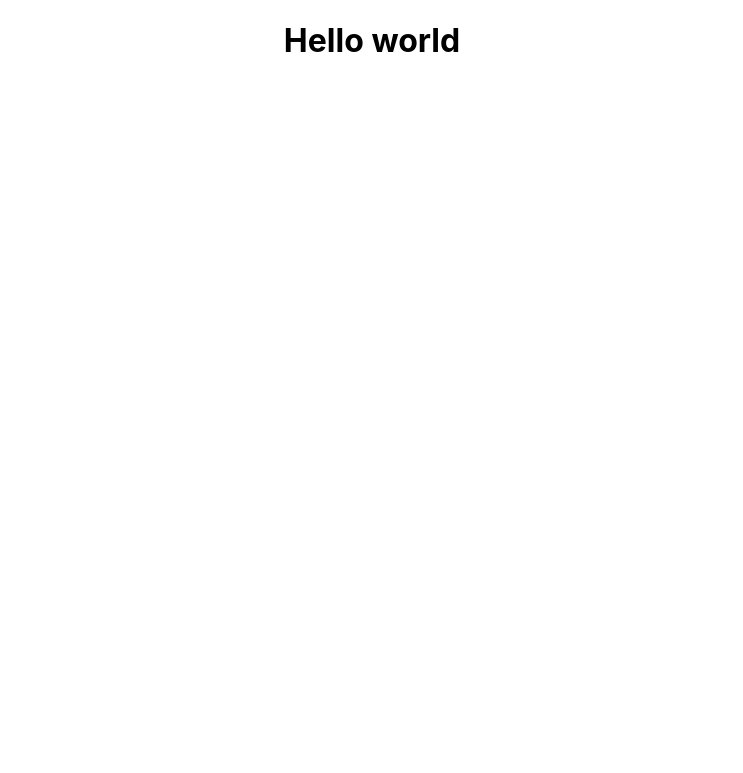
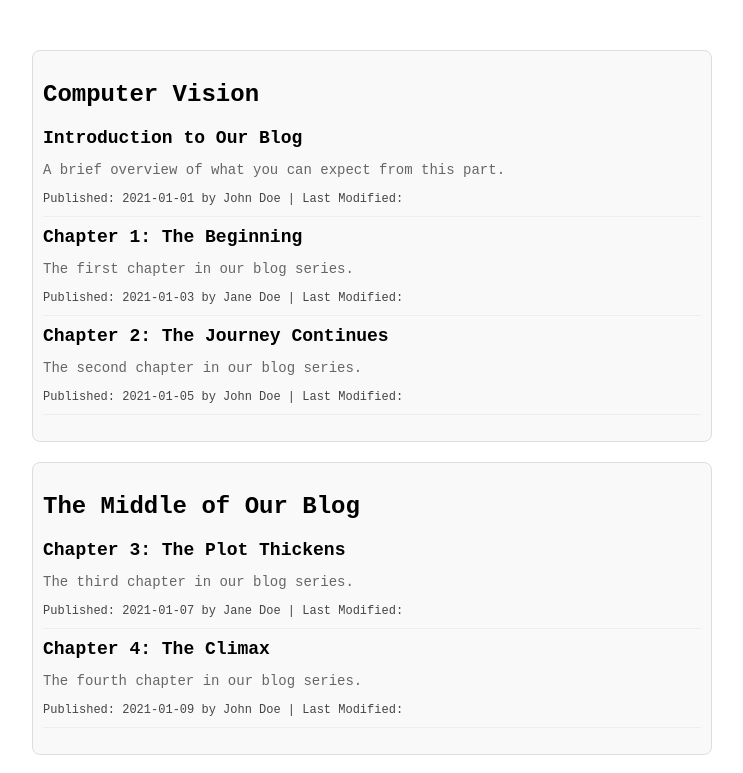
Before and after one commit to bsmsultani/bsmsultani.github.io, a React (Create React App) app: page / in a window 1280 px wide. Shown: the top 773 px of the page, without its empty margins (268-1011 px from the left). Built offline with nearby package versions, Linux system fonts and the light colour scheme.

Commit message:
home page scaffold

```diff
--- a/package.json
+++ b/package.json
@@ -17,7 +17,8 @@
     "build": "react-scripts build",
     "test": "react-scripts test",
     "eject": "react-scripts eject",
-    "deploy" : "gh-pages -d build"
+    "deploy" : "gh-pages -d build",
+    "predeploy": "npm run build"
   },
   "eslintConfig": {
     "extends": [
--- a/src/App.css
+++ b/src/App.css
@@ -1,38 +1,3 @@
 .App {
-  text-align: center;
+  font-family: 'Courier New', Courier, monospace;
 }
-
-.App-logo {
-  height: 40vmin;
-  pointer-events: none;
-}
-
-@media (prefers-reduced-motion: no-preference) {
-  .App-logo {
-    animation: App-logo-spin infinite 20s linear;
-  }
-}
-
-.App-header {
-  background-color: #282c34;
-  min-height: 100vh;
-  display: flex;
-  flex-direction: column;
-  align-items: center;
-  justify-content: center;
-  font-size: calc(10px + 2vmin);
-  color: white;
-}
-
-.App-link {
-  color: #61dafb;
-}
-
-@keyframes App-logo-spin {
-  from {
-    transform: rotate(0deg);
-  }
-  to {
-    transform: rotate(360deg);
-  }
-}
--- a/src/App.js
+++ b/src/App.js
@@ -1,10 +1,40 @@
-import logo from './logo.svg';
+import React from 'react';
 import './App.css';
+import TableOfContents from './components/TableOfContents';
 
 function App() {
+  const sections = [
+    {
+      "Section 1": "Computer Vision",
+      "Description": "A brief overview of what you can expect from this section.",
+      "Parts" : [
+        { title: 'Introduction to Our Blog', "Description": "A brief overview of what you can expect from this part.", "Date_Published": "2021-01-01" , "Author": "John Doe" , "Date Modified": "2021-01-02" },
+        { title: 'Chapter 1: The Beginning', "Description": "The first chapter in our blog series.", "Date_Published": "2021-01-03" , "Author": "Jane Doe" , "Date Modified": "2021-01-04" },
+        { title: 'Chapter 2: The Journey Continues', "Description": "The second chapter in our blog series.", "Date_Published": "2021-01-05" , "Author": "John Doe" , "Date Modified": "2021-01-06" }
+      ]
+    },
+
+    {
+      "Section 2": "The Middle of Our Blog",
+      "Description": "A brief overview of what you can expect from this section.",
+      "Parts" : [
+        { title: 'Chapter 3: The Plot Thickens', "Description": "The third chapter in our blog series.", "Date_Published": "2021-01-07" , "Author": "Jane Doe" , "Date Modified": "2021-01-08" },
+        { title: 'Chapter 4: The Climax', "Description": "The fourth chapter in our blog series.", "Date_Published": "2021-01-09" , "Author": "John Doe" , "Date Modified": "2021-01-10" }
+      ]
+    },
+
+    {
+      "Section 3": "The End of Our Blog",
+      "Description": "A brief overview of what you can expect from this section.",
+      "Parts" : [
+        { title: 'Chapter 5: The End', "Description": "The final chapter in our blog series.", "Date_Published": "2021-01-11" , "Author": "Jane Doe" , "Date Modified": "2021-01-12" }
+      ]
+    }
+  ];
+
   return (
     <div className="App">
-      <h1> Hello world</h1>
+      <TableOfContents sections={sections} />
     </div>
   );
 }
--- /dev/null
+++ b/src/components/TableOfContents.css
@@ -0,0 +1,43 @@
+/* TableOfContents.css */
+.toc-main-container {
+  margin-left : 300px;
+  margin-right: 300px;
+  margin-top: 50px;
+  margin-bottom: 10px;
+  display: flex;
+  flex-direction: column;
+  gap: 20px;
+}
+
+.toc-section-container {
+  padding: 10px;
+  background-color: #f9f9f9;
+  border: 1px solid #ddd;
+  border-radius: 8px;
+}
+
+.toc-list {
+  list-style: none;
+  padding: 0;
+}
+
+.toc-item {
+  margin-bottom: 10px;
+  padding-bottom: 10px;
+  border-bottom: 1px solid #eee;
+}
+
+.toc-item strong {
+  font-size: 18px;
+}
+
+.toc-item p {
+  font-size: 14px;
+  color: #666;
+}
+
+.toc-item div {
+  font-size: 12px;
+  color: #444;
+  margin-top: 5px;
+}
--- /dev/null
+++ b/src/components/TableOfContents.js
@@ -0,0 +1,36 @@
+import React, { useState } from 'react';
+import './TableOfContents.css';
+
+const TableOfContents = ({ sections }) => {
+  const [openSectionIndex, setOpenSectionIndex] = useState(null);
+
+  const toggleSection = (index) => {
+    setOpenSectionIndex(openSectionIndex === index ? null : index);
+  };
+
+  return (
+    <div className="toc-main-container">
+      {sections.map((section, index) => (
+        <div key={index} className="toc-section-container">
+          <h2 className="toc-header">
+            {section[Object.keys(section)[0]]}
+          </h2>
+            <ul className="toc-list">
+              {section.Parts.map((part, partIndex) => (
+                <li key={partIndex} className="toc-item">
+                  <strong>{part.title}</strong>
+                  <p>{part.Description}</p>
+                  <div>
+                    <span>Published: {part.Date_Published} by {part.Author}</span>
+                    <span> | Last Modified: {part.Date_Modified}</span>
+                  </div>
+                </li>
+              ))}
+            </ul>
+        </div>
+      ))}
+    </div>
+  );
+};
+
+export default TableOfContents;
```
